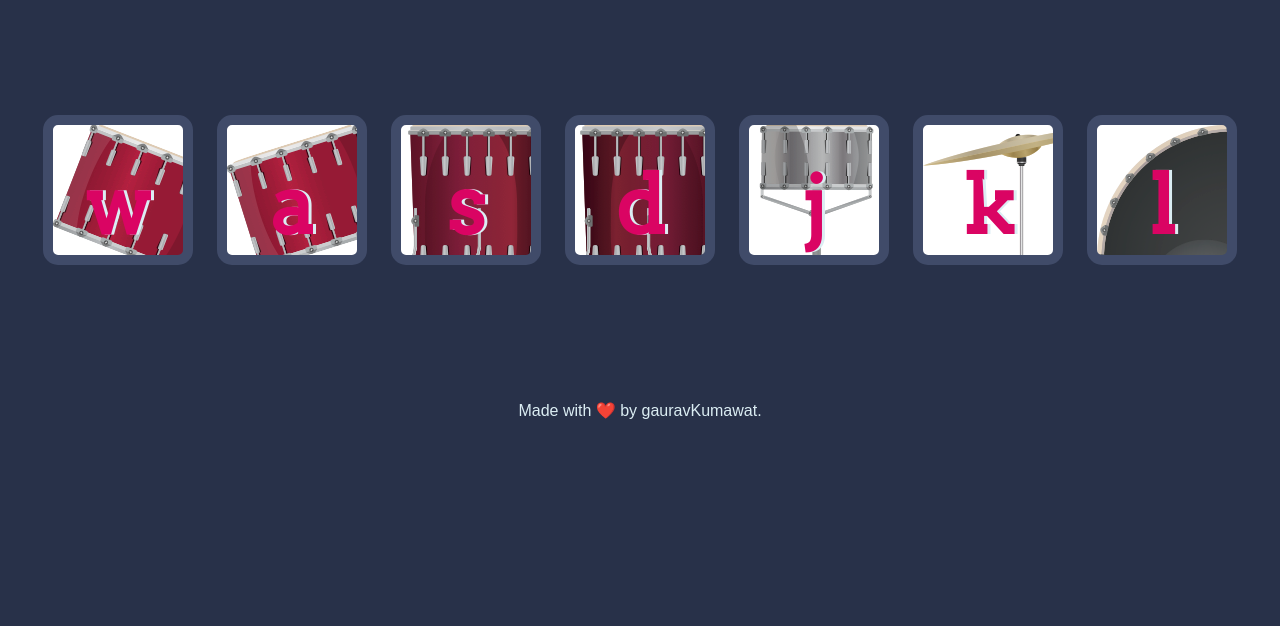
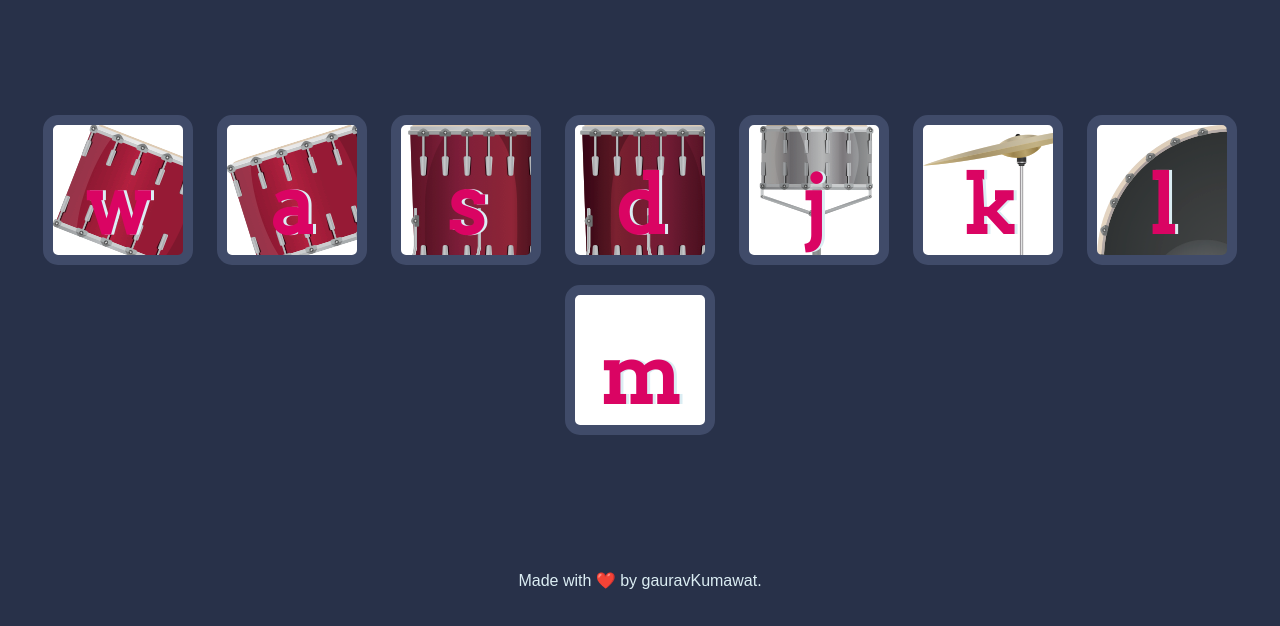
Before and after one commit to GauravKumawat33/drumKit, a plain HTML site: page index.html in a window 1280 px wide. Shown: the part 174-800 px from the top of the page. Drawn offline with Linux system fonts and the light colour scheme.

Commit message:
Update index.html

```diff
--- a/index.html
+++ b/index.html
@@ -19,6 +19,7 @@
     <button class="j drum">j</button>
     <button class="k drum">k</button>
     <button class="l drum">l</button>
+    <button class="m drum">m</button>
   </div>
 
 
```
